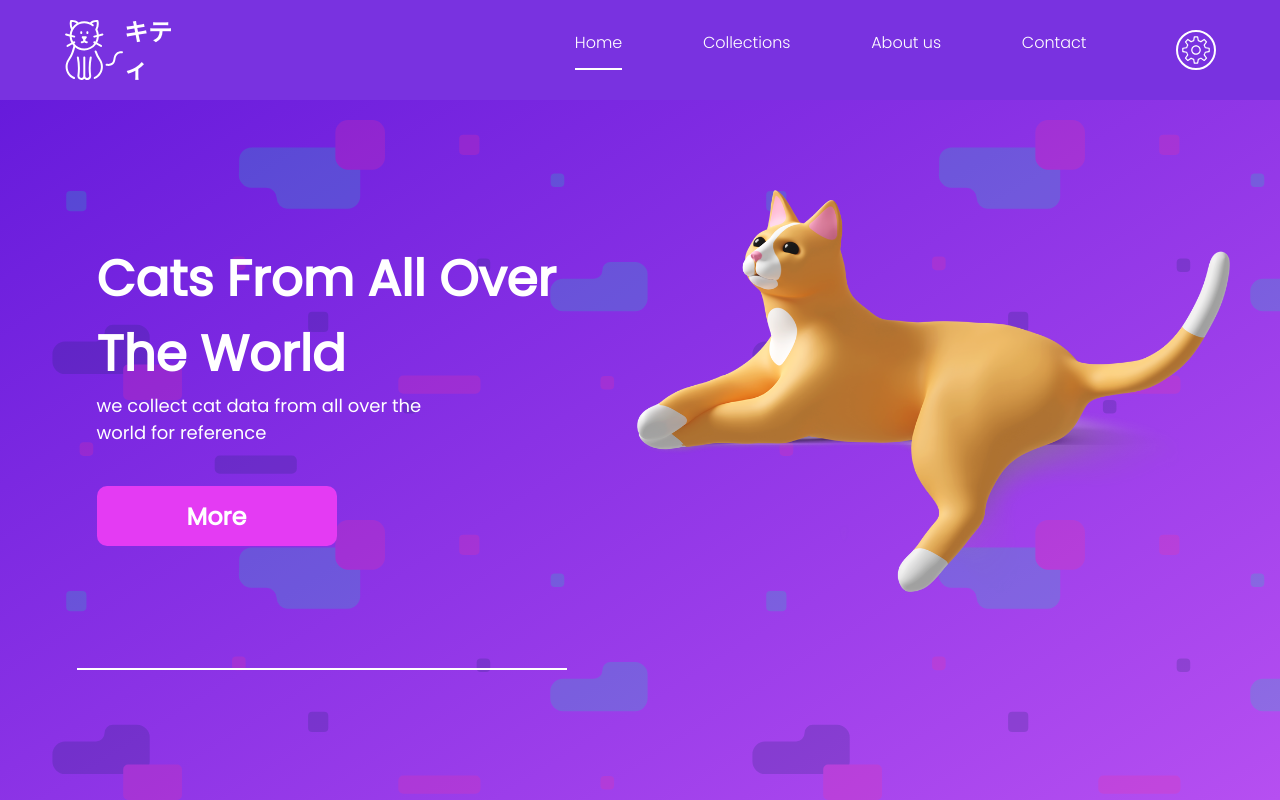
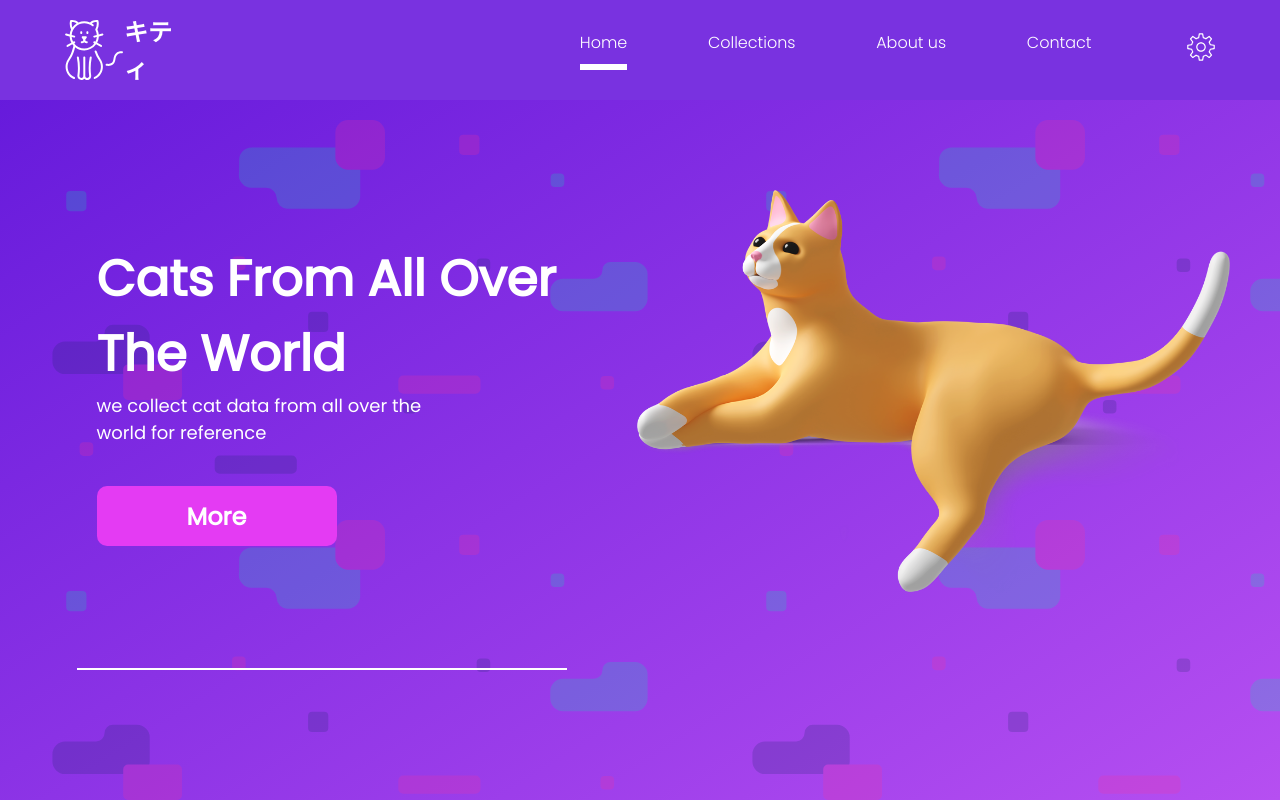
Before and after one commit to syeikhanritzmy/cat-find.github.io, a plain HTML site: page index.html in a window 1280 px wide. Drawn offline with Linux system fonts and the light colour scheme.

Commit message:
add border

```diff
--- a/style.css
+++ b/style.css
@@ -8,7 +8,8 @@
 
 .navbar,
 .nav,
-.nav_style {
+.nav_style,
+.nav_settings {
   display: flex;
   align-items: center;
 }
@@ -34,12 +35,6 @@
   list-style: none;
 }
 .nav_settings {
-  height: 40px;
-  width: 40px;
-  padding: 3px 0;
-  text-align: center;
-  border: 2px solid white;
-  border-radius: 50%;
 }
 .nav li a,
 .nav_logo li a,
@@ -59,7 +54,7 @@
   gap: 10%;
 }
 .nav .home {
-  border-bottom: 2px solid white;
+  border-bottom: 6px solid white;
 }
 .nav_logo {
   display: flex;
```
